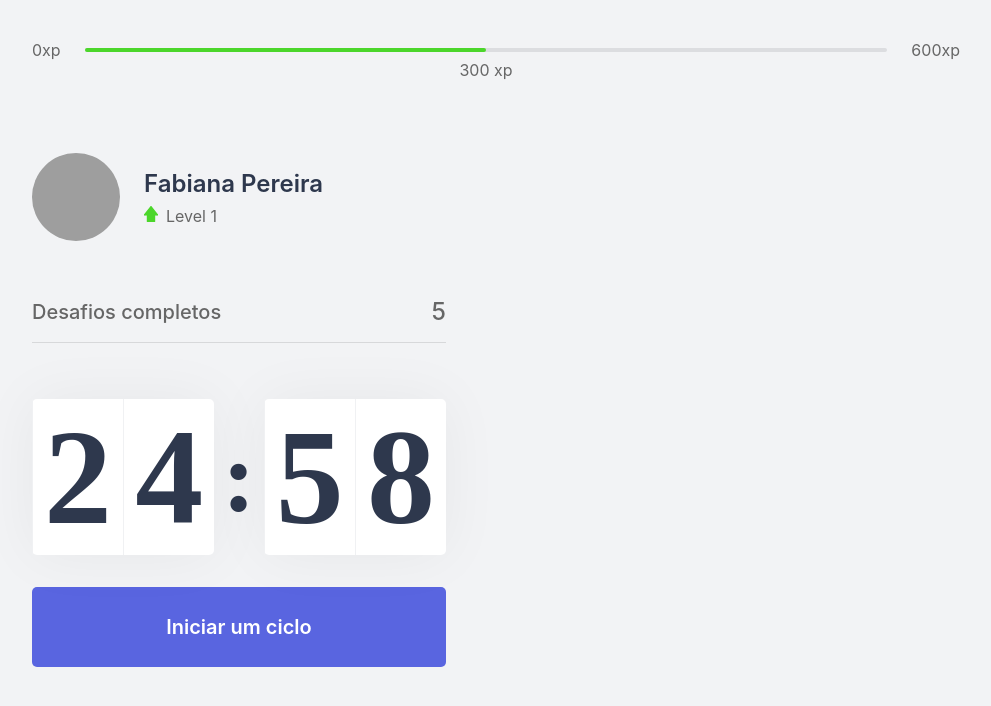
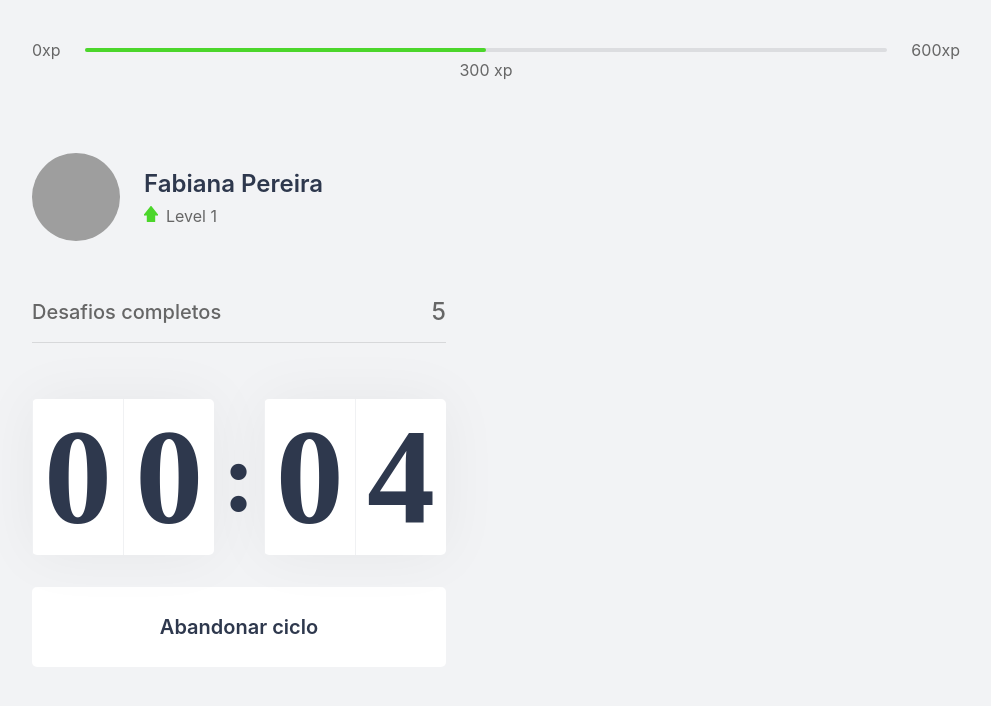
Before and after one commit to fabianapduarte/moveit-next, a Next.js app: page / in a window 1280 px wide. Both pictures are taken after a click on the button "Iniciar um ciclo". Shown: the top 706 px of the page, without its empty margins (144-1135 px from the left). Built offline with nearby package versions, Linux system fonts and the light colour scheme; grey boxes are pictures that could not be loaded.

Commit message:
ending the countdown component

```diff
--- a/src/components/Countdown.tsx
+++ b/src/components/Countdown.tsx
@@ -1,9 +1,12 @@
 import { useState, useEffect } from 'react';
 import styles from '../styles/components/Countdown.module.css';
 
+let countdownTimeout: NodeJS.Timeout;
+
 export function Countdown() {
-  const [time, setTime] = useState(25 * 60);
-  const [active, setActive] = useState(false);
+  const [time, setTime] = useState(0.1 * 60);
+  const [isActive, setIsActive] = useState(false);
+  const [hasFinished, setHasFinished] = useState(false);
 
   const minutes = Math.floor(time / 60);
   const seconds = time % 60;
@@ -12,16 +15,25 @@
   const [secondLeft, secondRight] = String(seconds).padStart(2 , '0').split('');
 
   function startCountdown() {
-    setActive(true);
+    setIsActive(true);
+  }
+
+  function resetCountdown() {
+    clearTimeout(countdownTimeout);
+    setIsActive(false);
+    setTime(0.1 * 60);
   }
 
   useEffect(() => {
-    if (active && time > 0) {
-      setTimeout(() => {
+    if (isActive && time > 0) {
+      countdownTimeout = setTimeout(() => {
         setTime(time - 1);
       }, 1000)
+    } else if (isActive && time === 0) {
+      setHasFinished(true);
+      setIsActive(false);
     }
-  }, [active, time])
+  }, [isActive, time])
 
   return (
     <div>
@@ -37,6 +49,24 @@
         </div>
       </div>
 
+      {hasFinished ? (
+        <button
+          disabled
+          className={styles.countdownButton}
+        >
+          Ciclo encerrado
+        </button>
+      ) : (
+        <>
+          { isActive ? (
+            <button
+              type="button"
+              className={`${styles.countdownButton} ${styles.countdownButtonActive}`}
+              onClick={resetCountdown}
+            >
+              Abandonar ciclo
+            </button>
+          ) : (
             <button
               type="button"
               className={styles.countdownButton}
@@ -44,6 +74,9 @@
             >
               Iniciar um ciclo
             </button>
+          ) }
+        </>
+      )}
     </div>
   );
 }
--- a/src/styles/components/Countdown.module.css
+++ b/src/styles/components/Countdown.module.css
@@ -59,6 +59,22 @@
   transition: background-color 0.2s;
 }
 
-.countdownButton:hover {
+.countdownButton:not(:disabled):hover {
   background: var(--blue-dark);
 }
+
+.countdownButtonActive {
+  background: var(--white);
+  color: var(--title);
+}
+
+.countdownButtonActive:not(:disabled):hover {
+  background: var(--red);
+  color: var(--white);
+}
+
+.countdownButton:disabled {
+  background: var(--white);
+  color: var(--text);
+  cursor: not-allowed;
+}
```
Lines whose indentation alone changed are shown as unchanged.
